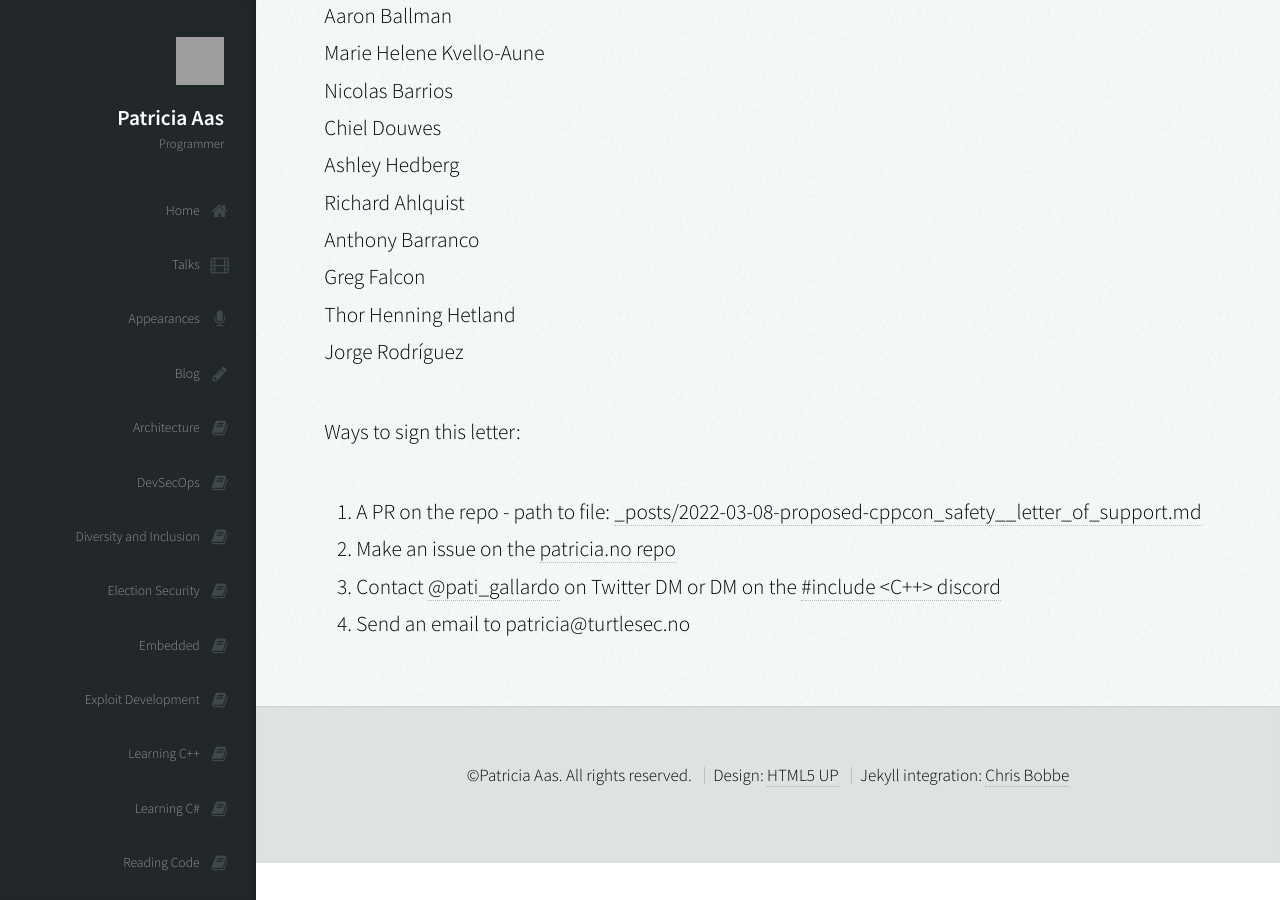
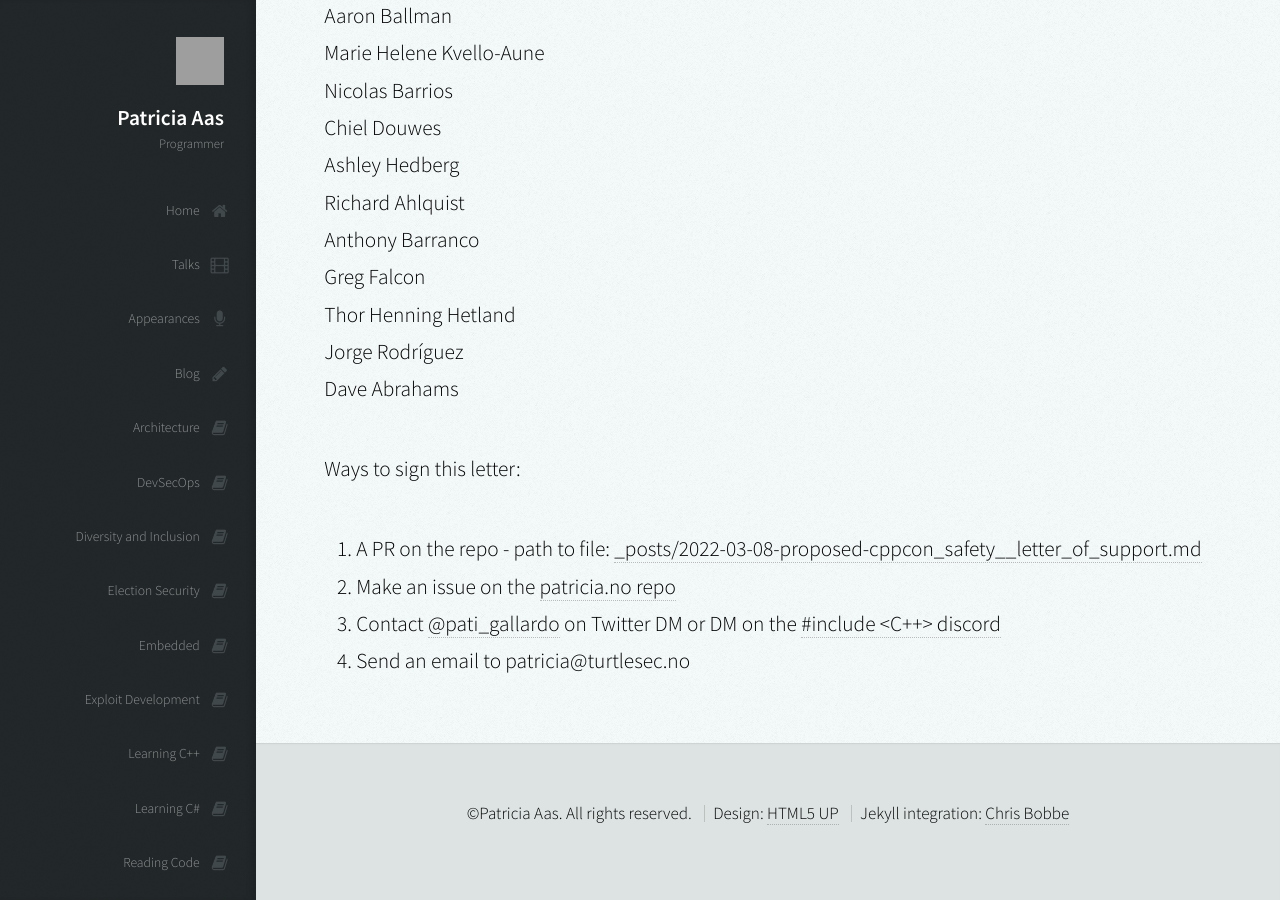
Before and after one commit to patricia-gallardo/patricia-gallardo.github.io, a Jekyll site: the page built from _posts/2022-03-08-proposed-cppcon_safety__letter_of_support.md, in a window 1280 px wide and 900 px high, scrolled down 5373 px. Built offline with Jekyll 4.4.1, drawn with Linux system fonts in a browser that asks for light colours; nearby versions of some CDN libraries; grey boxes are pictures that could not be loaded.

Commit message:
Sign the letter of support

```diff
--- a/_posts/2022-03-08-proposed-cppcon_safety__letter_of_support.md
+++ b/_posts/2022-03-08-proposed-cppcon_safety__letter_of_support.md
@@ -152,6 +152,7 @@ Anthony Barranco <br>
 Greg Falcon <br>
 Thor Henning Hetland <br>
 Jorge Rodríguez <br>
+Dave Abrahams <br>
 
 
 Ways to sign this letter:
```
